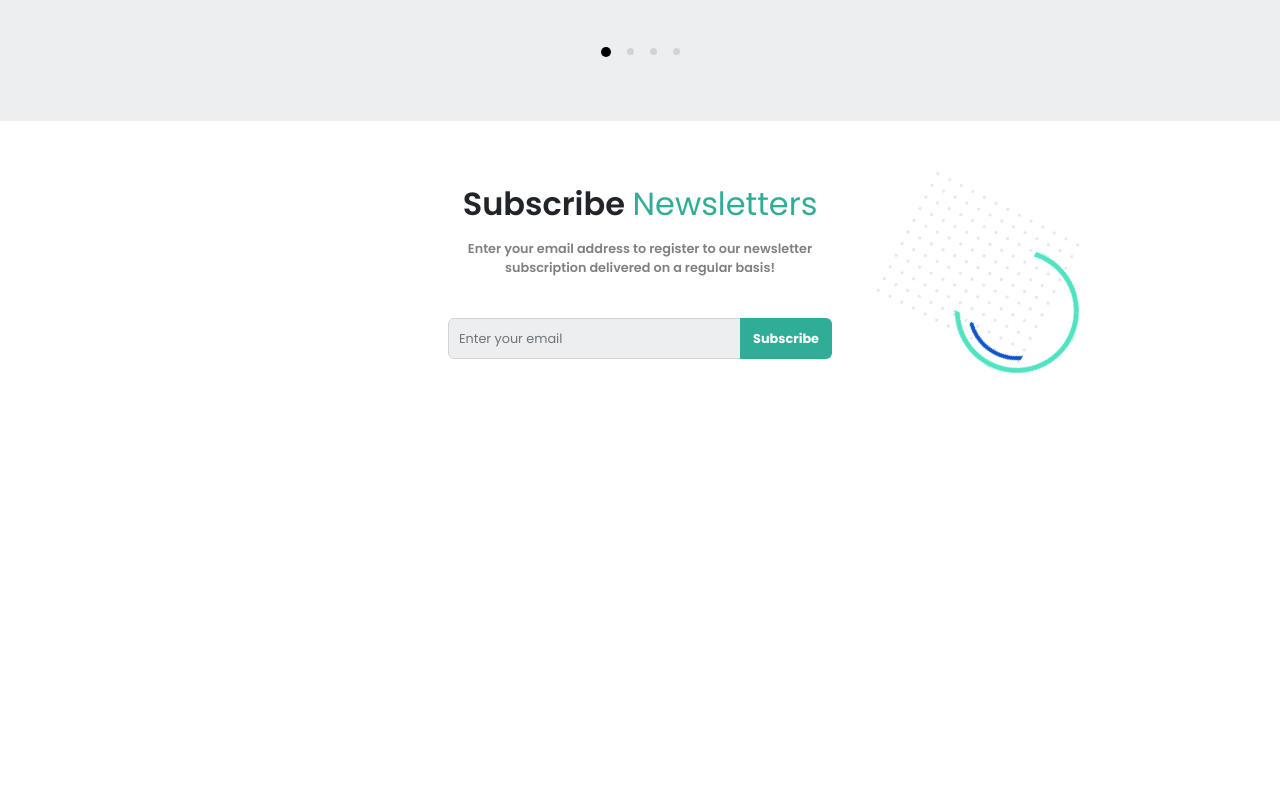
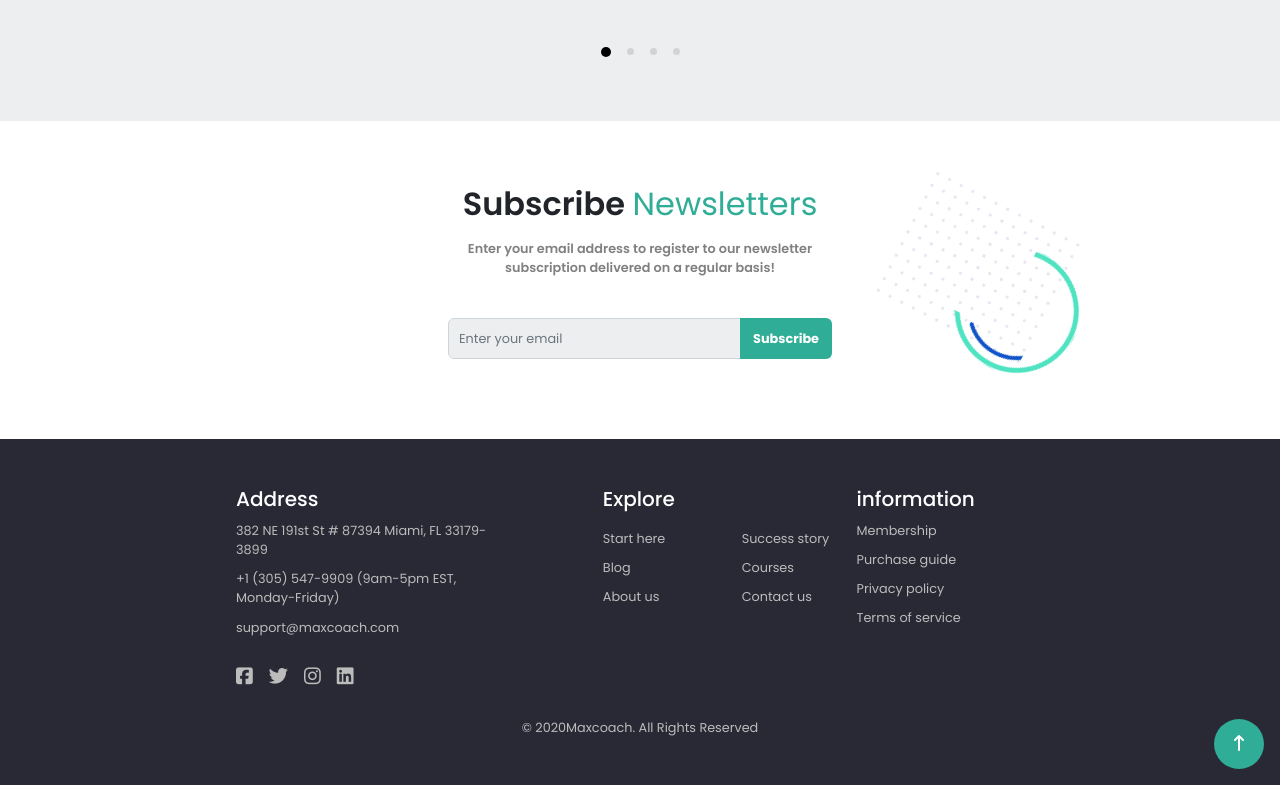
Before and after one commit to nespolisimmaco/proj-html-vuejs, a Vue app: page / in a window 1280 px wide. Shown: the part 4890-5675 px from the top of the page. Before the commit the page ends 5329 px from the top, so only its background shows below. Built offline with nearby package versions, Linux system fonts and the light colour scheme.

Commit message:
Add: AppFooter component implemented

```diff
--- a/src/App.vue
+++ b/src/App.vue
@@ -1,15 +1,23 @@
 <script>
+import AppFooter from './components/AppFooter.vue';
 import AppHeader from './components/AppHeader.vue';
 import AppMain from './components/AppMain.vue';
 
 export default {
   components: {
     AppHeader,
-    AppMain
+    AppMain,
+    AppFooter
   },
   data() {
     return {
-      headerLinks: ["Home", "Pages", "Courses", "Features", "Blog", "Shop"]
+      // Header
+      headerLinks: ["Home", "Pages", "Courses", "Features", "Blog", "Shop"],
+      // Footer
+      footerAddress: ["382 NE 191st St # 87394 Miami, FL 33179-3899", "+1 (305) 547-9909 (9am-5pm EST, Monday-Friday)", "support@maxcoach.com"],
+      exploreLinks: ["Start here", "Blog", "About us"],
+      footerLinks: ["Success story", "Courses", "Contact us"],
+      informationLinks: ["Membership", "Purchase guide", "Privacy policy", "Terms of service"]
     }
   }
 }
@@ -19,9 +27,9 @@ export default {
   <div>
     <AppHeader :links="headerLinks" />
     <AppMain />
+    <AppFooter :addresses="footerAddress" :explore="exploreLinks" :links="footerLinks" :information="informationLinks" />
   </div>
 </template>
-
 
 <style lang="scss">
 @use "./style/general.scss";
--- a/src/components/AppFooter.vue
+++ b/src/components/AppFooter.vue
@@ -0,0 +1,177 @@
+<script>
+export default {
+    name: "AppFooter",
+    props: {
+        addresses: Array,
+        explore: Array,
+        links: Array,
+        information: Array
+    }
+}
+</script>
+
+<template>
+    <footer>
+        <button><i class="fa-solid fa-arrow-up-long"></i></button>
+        <!-- Container -->
+        <div class="ms_container">
+            <!-- Container fluid -->
+            <div class="container-fluid">
+                <!-- Row -->
+                <div class="row">
+                    <!-- Column -->
+                    <div class="col-4">
+                        <!-- Address -->
+                        <div class="address">
+                            <h5>Address</h5>
+                            <!-- Address links -->
+                            <nav>
+                                <ul>
+                                    <li v-for="(address, index) in addresses" :key="index">
+                                        <a href="#">{{ address }}</a>
+                                    </li>
+                                </ul>
+                                <div class="socials">
+                                    <ul class="d-flex">
+                                        <li class="me-3">
+                                            <a href="#"><i class="fa-brands fa-square-facebook"></i></a>
+                                        </li>
+                                        <li class="me-3">
+                                            <a href="#"><i class="fa-brands fa-twitter"></i></a>
+                                        </li>
+                                        <li class="me-3">
+                                            <a href="#"><i class="fa-brands fa-instagram"></i></a>
+                                        </li>
+                                        <li class="me-3">
+                                            <a href="#"><i class="fa-brands fa-linkedin"></i></a>
+                                        </li>
+                                    </ul>
+                                </div>
+                            </nav>
+                            <!-- End Address links -->
+                        </div>
+                        <!-- End Address -->
+                    </div>
+                    <!-- End Column -->
+
+                    <!-- Column -->
+                    <div class="col-7">
+                        <!-- Wrapper -->
+                        <div class="d-flex justify-content-end">
+                            <!-- Explore -->
+                            <div class="explore">
+                                <h5>Explore</h5>
+                                <!-- Row -->
+                                <div class="row row-cols-2">
+                                    <!-- Column -->
+                                    <div class="col">
+                                        <div class="links">
+                                            <ul>
+                                                <li v-for="(link, index) in explore" :key="index">
+                                                    <a href="#">{{ link }}</a>
+                                                </li>
+                                            </ul>
+                                        </div>
+                                    </div>
+                                    <!-- End Column -->
+                                    <!-- Column -->
+                                    <div class="col">
+                                        <div class="links">
+                                            <ul>
+                                                <li v-for="(link, index) in links" :key="index">
+                                                    <a href="#">{{ link }}</a>
+                                                </li>
+                                            </ul>
+                                        </div>
+                                    </div>
+                                    <!-- End Column -->
+                                </div>
+                                <!-- End Row -->
+                            </div>
+                            <!-- End explore -->
+                            <!-- Information -->
+                            <div class="information">
+                                <h5>information</h5>
+                                <ul>
+                                    <li v-for="(link, index) in information" :key="index">
+                                        <a href="#">{{ link }}</a>
+                                    </li>
+                                </ul>
+                            </div>
+                            <!-- End nformation -->
+                        </div>
+                        <!-- End Wrapper -->
+                    </div>
+                    <!--End  Column -->
+                </div>
+                <!-- End Row -->
+            </div>
+            <!-- End Container fluid -->
+            <div class="copyright text-center">
+                &copy; 2020Maxcoach. All Rights Reserved
+            </div>
+        </div>
+        <!-- End Container -->
+    </footer>
+</template>
+
+
+<style lang="scss" scoped>
+@use "../style/partials/mixins" as *;
+@use "../style/partials/variables" as *;
+
+footer {
+    background-color: $footer-blue;
+    padding: 3rem 0;
+    color: white;
+    position: relative;
+
+    button {
+        background-color: $main-green;
+        border: none;
+        border-radius: 50%;
+        color: white;
+        width: 50px;
+        height: 50px;
+        position: absolute;
+        bottom: 1rem;
+        right: 1rem;
+    }
+
+    ul {
+        padding: 0;
+
+        li {
+            list-style-type: none;
+            margin: 10px 0;
+            font-size: .8rem;
+
+            a {
+                color: $footer-links;
+                text-decoration: none
+            }
+        }
+    }
+}
+
+.ms_container {
+    @include ms_container();
+}
+
+.socials {
+    ul {
+        li {
+            font-size: 1.2rem;
+        }
+    }
+}
+
+.explore {
+    width: 55%;
+}
+
+.copyright {
+    font-size: .8rem;
+    color: $footer-links;
+}
+</style>
--- a/src/style/partials/_variables.scss
+++ b/src/style/partials/_variables.scss
@@ -1,3 +1,5 @@
 $jumbotron-background: #eceeef;
 $main-green: #2fad96;
 $QA-blue: #343142;
+$footer-blue: #282935;
+$footer-links: #bcbcbc;
```
